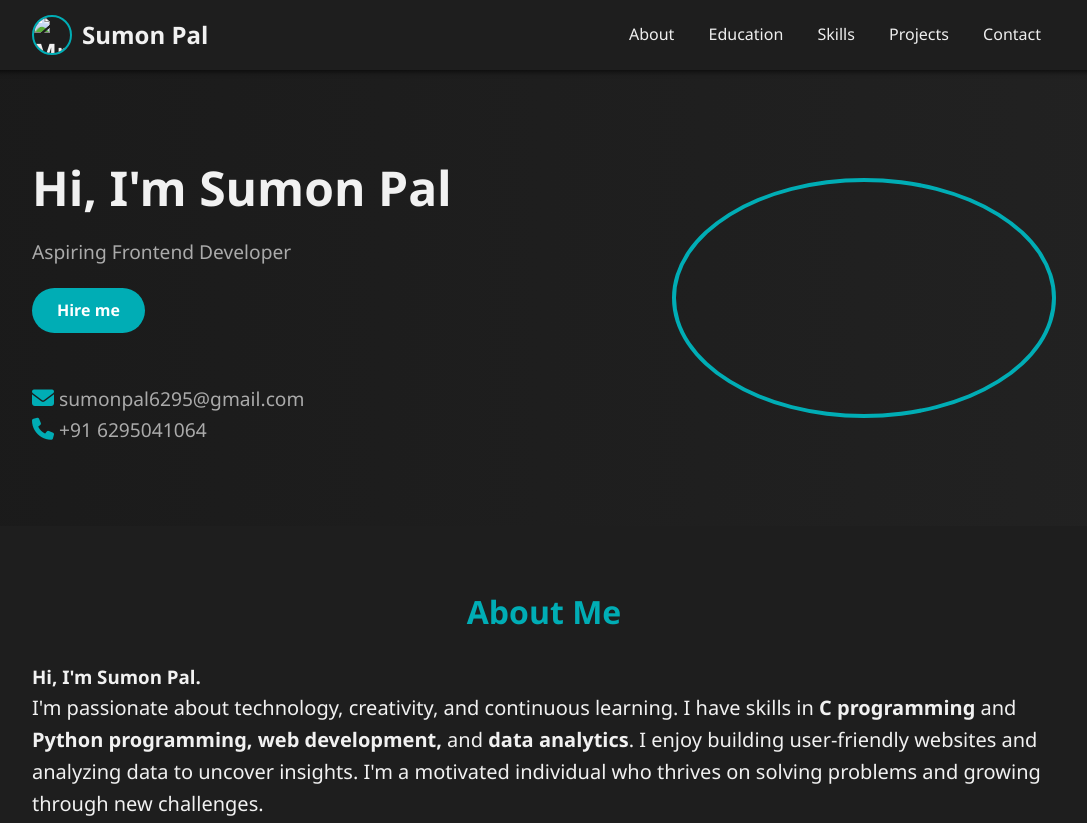
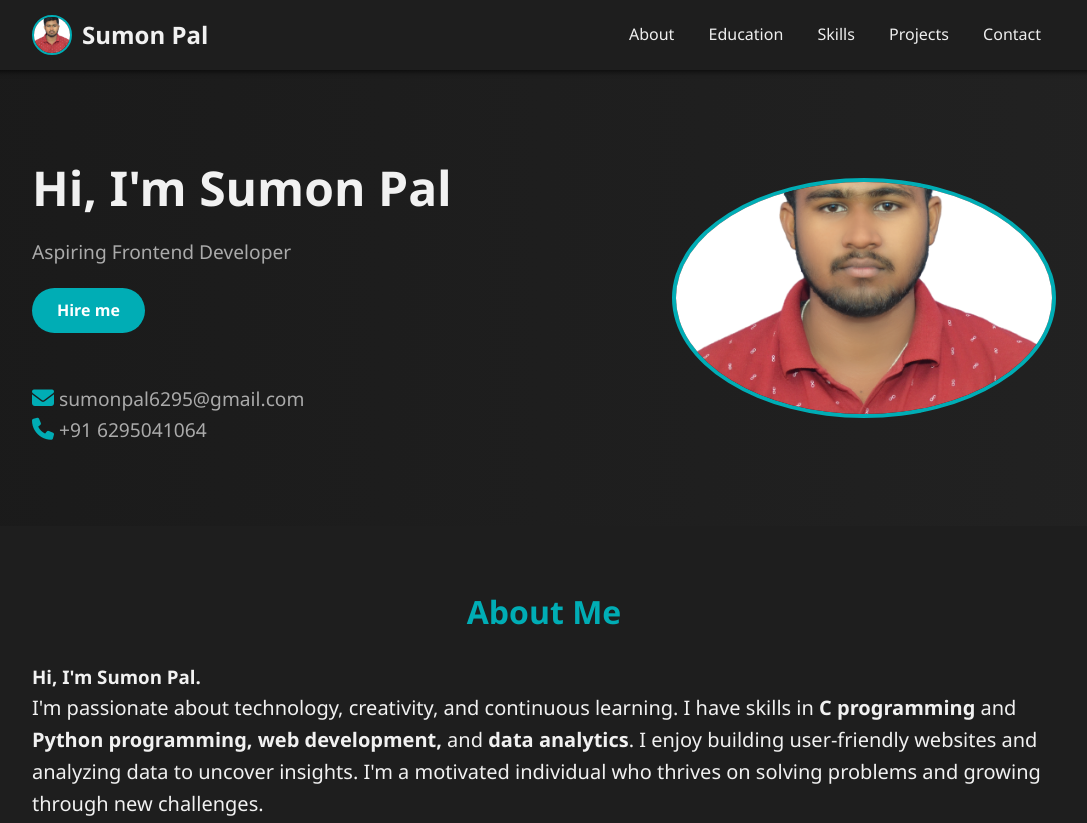
Before and after one commit to sumon2710/My-Portfolio, a plain HTML site: page Portfolio.html in a window 1280 px wide. Shown: the top 823 px of the page, without its empty margins (96-1183 px from the left). Drawn offline with Linux system fonts and the light colour scheme.

Commit message:
Update Portfolio.html
Signed-off-by: Sumon Pal <sumonpal6295@gmail.com>

```diff
--- a/Portfolio.html
+++ b/Portfolio.html
@@ -380,7 +380,7 @@ li{
     <header>
         <nav class="navbar">
             <div class="logo">
-                <img src="/Passport Size Photograph.jpg" alt="Mr. Pal">
+                <img src="Passport%20Size%20Photograph.png" alt="Mr. Pal">
                 <span>Sumon Pal</span>
             </div>
             <div class="nav-links">
@@ -402,7 +402,7 @@ li{
                 <p><i class="fa-solid fa-envelope" style="font-size: 22px; color: #00adb5;"></i>  sumonpal6295@gmail.com</p>
                 <p><i class="fa-solid fa-phone" style="font-size: 22px; color: #00adb5;"></i>  +91 6295041064</p>
             </div>
-            <img src="/Passport Size Photograph.jpg" alt="Mr. Pal">
+            <img src="Passport%20Size%20Photograph.png" alt="Mr. Pal">
         </div>
     </section>
 
```
